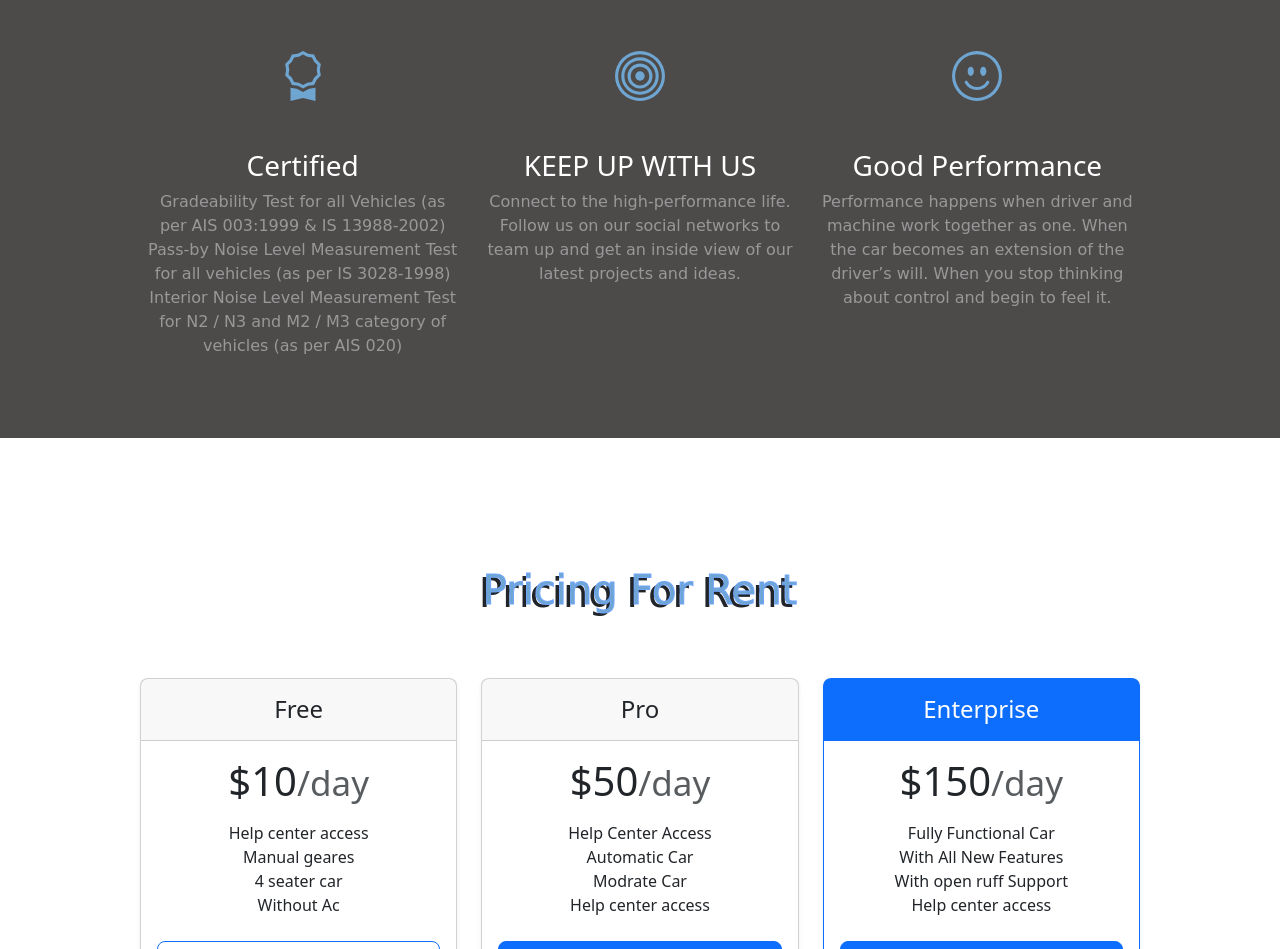
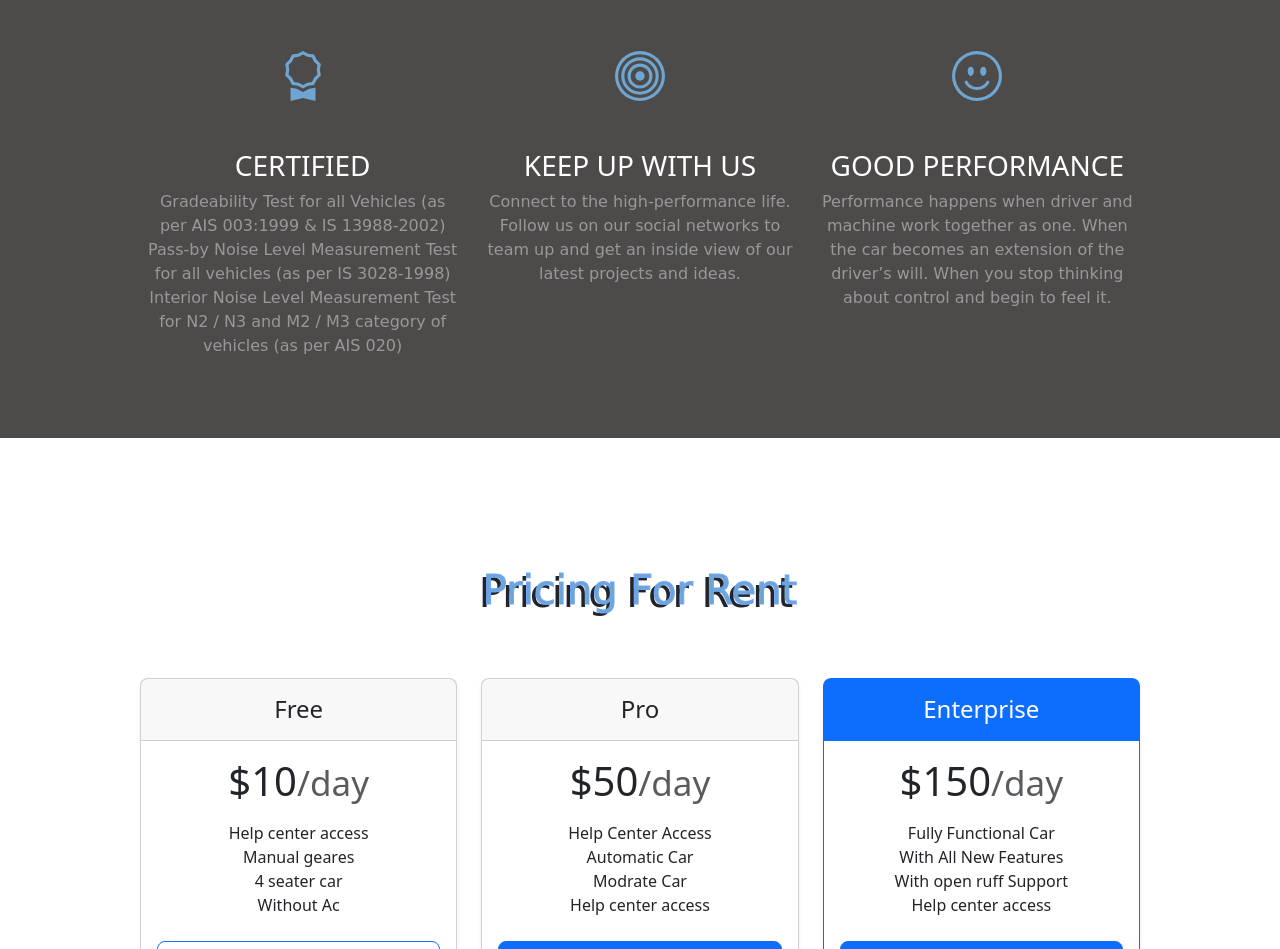
Before and after one commit to Ajay23052004/car-wesite, a website: page index.html in a window 1280 px wide. Shown: the part 808-1757 px from the top of the page. Drawn offline with nearby package versions, Linux system fonts and the light colour scheme; a web font is replaced by a local one.

Commit message:
features h3 uppercase update

```diff
--- a/style.css
+++ b/style.css
@@ -111,7 +111,9 @@ p{
 .features-item p{
     color:rgb(153, 152, 152);
 }
-
+.features-item h3{
+    text-transform:uppercase;
+}
 
 .icon{
     width:50px;
```
